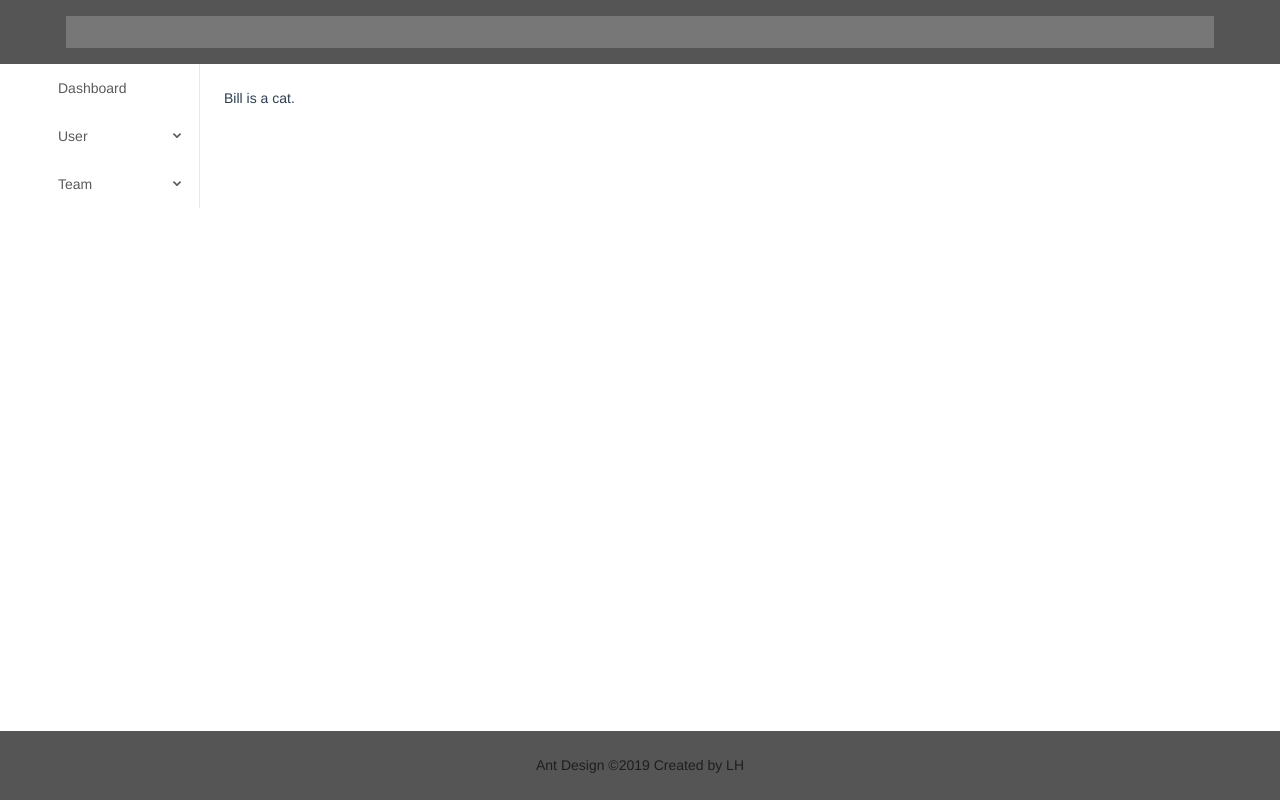
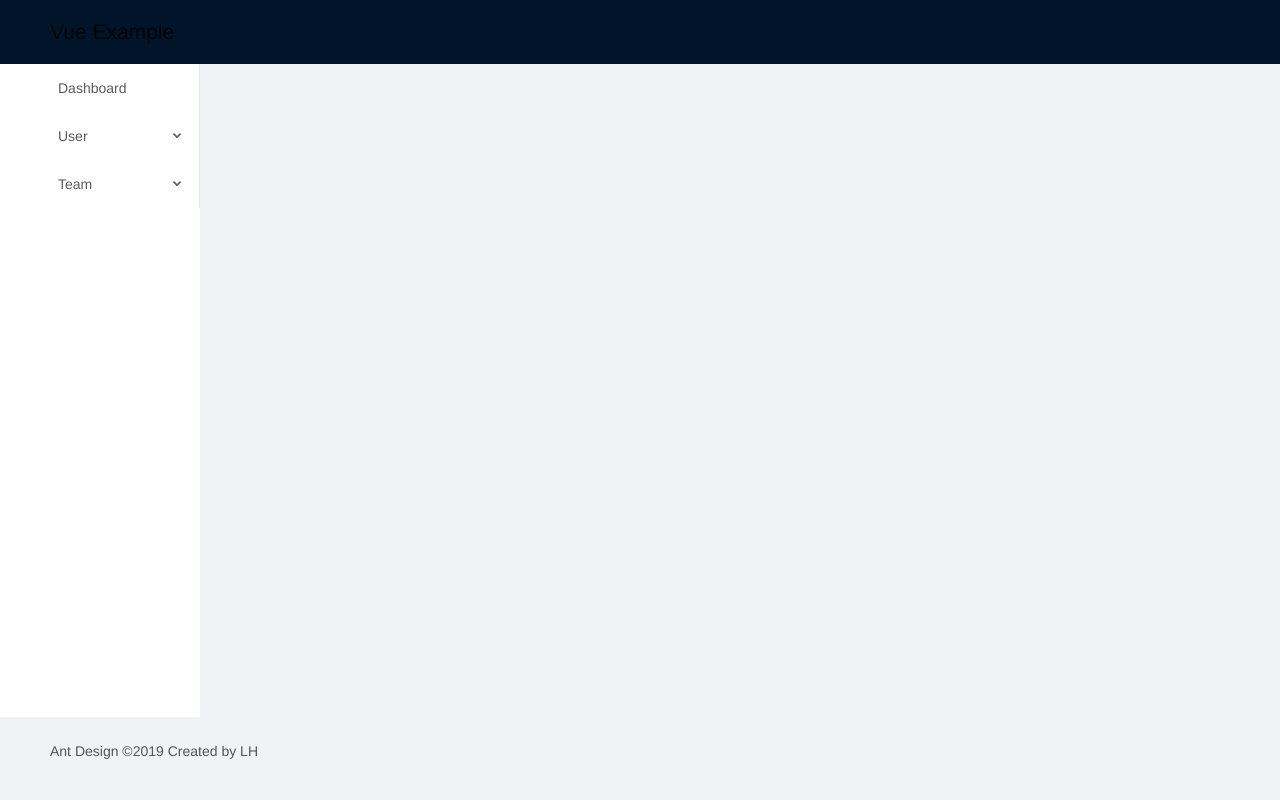
Before and after one commit to luohu1/vue-examples, a Vue app: page / in a window 1280 px wide. Built offline with nearby package versions, Linux system fonts and the light colour scheme.

Commit message:
feat: custom basic layout.

```diff
--- a/src/layouts/BasicLayout.vue
+++ b/src/layouts/BasicLayout.vue
@@ -1,59 +1,35 @@
 <template>
   <a-layout id="basic-layout">
-    <a-layout-header id="layout-header">
-      <div class="logo"/>
+    <a-layout-header>
+      <site-header />
     </a-layout-header>
-    <a-layout>
-      <a-layout-sider id="layout-sider" theme="light">
-        <a-menu mode="inline">
-          <a-menu-item>
-            <a-icon type="desktop" />
-            <span>Dashboard</span>
-          </a-menu-item>
-          <a-sub-menu>
-            <span slot="title"><a-icon type="user"/><span>User</span></span>
-            <a-menu-item>Tom</a-menu-item>
-            <a-menu-item>Bill</a-menu-item>
-          </a-sub-menu>
-          <a-sub-menu>
-            <span slot="title"><a-icon type="team"/><span>Team</span></span>
-            <a-menu-item>Team 1</a-menu-item>
-            <a-menu-item>Team 2</a-menu-item>
-          </a-sub-menu>
-        </a-menu>
+    <a-layout id="basic-layout-content">
+      <a-layout-sider theme="light">
+        <sidebar />
       </a-layout-sider>
-      <a-layout-content id="layout-content">
-        <div :style="{ padding: '24px', background: '#fff', minHeight: '360px' }">
-          Bill is a cat.
-          </div>
+      <a-layout-content id="main-content">
+        <router-view />
       </a-layout-content>
     </a-layout>
-    <a-layout-footer id="layout-footer">
-      Ant Design ©2019 Created by LH
+    <a-layout-footer>
+      <site-footer />
     </a-layout-footer>
   </a-layout>
 </template>
 
+<script>
+import SiteHeader from './components/SiteHeader'
+import Sidebar from './components/Sidebar'
+import SiteFooter from './components/SiteFooter'
+
+export default {
+  name: 'BasicLayout',
+  components: { SiteHeader, Sidebar, SiteFooter }
+}
+</script>
+
 <style scoped lang="less">
 #basic-layout {
   min-height: 100vh;
-  #layout-header {
-    background: #555;
-    .logo {
-      height: 32px;
-      background: rgba(255, 255, 255, 0.2);
-      margin: 16px;
-    }
-  }
-  // #layout-sider {
-  // }
-  #layout-content {
-    background: #fff;
-    padding: '0px';
-  }
-  #layout-footer {
-    background: #555;
-    text-align: center;
-  }
 }
 </style>
--- /dev/null
+++ b/src/layouts/components/Sidebar.vue
@@ -0,0 +1,32 @@
+<template>
+  <div>
+    <a-menu mode="inline">
+      <a-menu-item>
+        <a-icon type="desktop" />
+        <span>Dashboard</span>
+      </a-menu-item>
+      <a-sub-menu>
+        <span slot="title">
+          <a-icon type="user" />
+          <span>User</span>
+        </span>
+        <a-menu-item>Tom</a-menu-item>
+        <a-menu-item>Bill</a-menu-item>
+      </a-sub-menu>
+      <a-sub-menu>
+        <span slot="title">
+          <a-icon type="team" />
+          <span>Team</span>
+        </span>
+        <a-menu-item>Team 1</a-menu-item>
+        <a-menu-item>Team 2</a-menu-item>
+      </a-sub-menu>
+    </a-menu>
+  </div>
+</template>
+
+<script>
+export default {
+  name: 'Sidebar'
+}
+</script>
--- /dev/null
+++ b/src/layouts/components/SiteFooter.vue
@@ -0,0 +1,14 @@
+<template>
+  <p>{{ copyright }}</p>
+</template>
+
+<script>
+export default {
+  name: 'SiteFooter',
+  data() {
+    return {
+      copyright: 'Ant Design ©2019 Created by LH'
+    }
+  }
+}
+</script>
--- /dev/null
+++ b/src/layouts/components/SiteHeader.vue
@@ -0,0 +1,18 @@
+<template>
+  <div>
+    <router-link to='/'>
+      <h1>{{ title }}</h1>
+    </router-link>
+  </div>
+</template>
+
+<script>
+export default {
+  name: 'SiteHeader',
+  data() {
+    return {
+      title: 'Vue Example'
+    }
+  }
+}
+</script>
```
